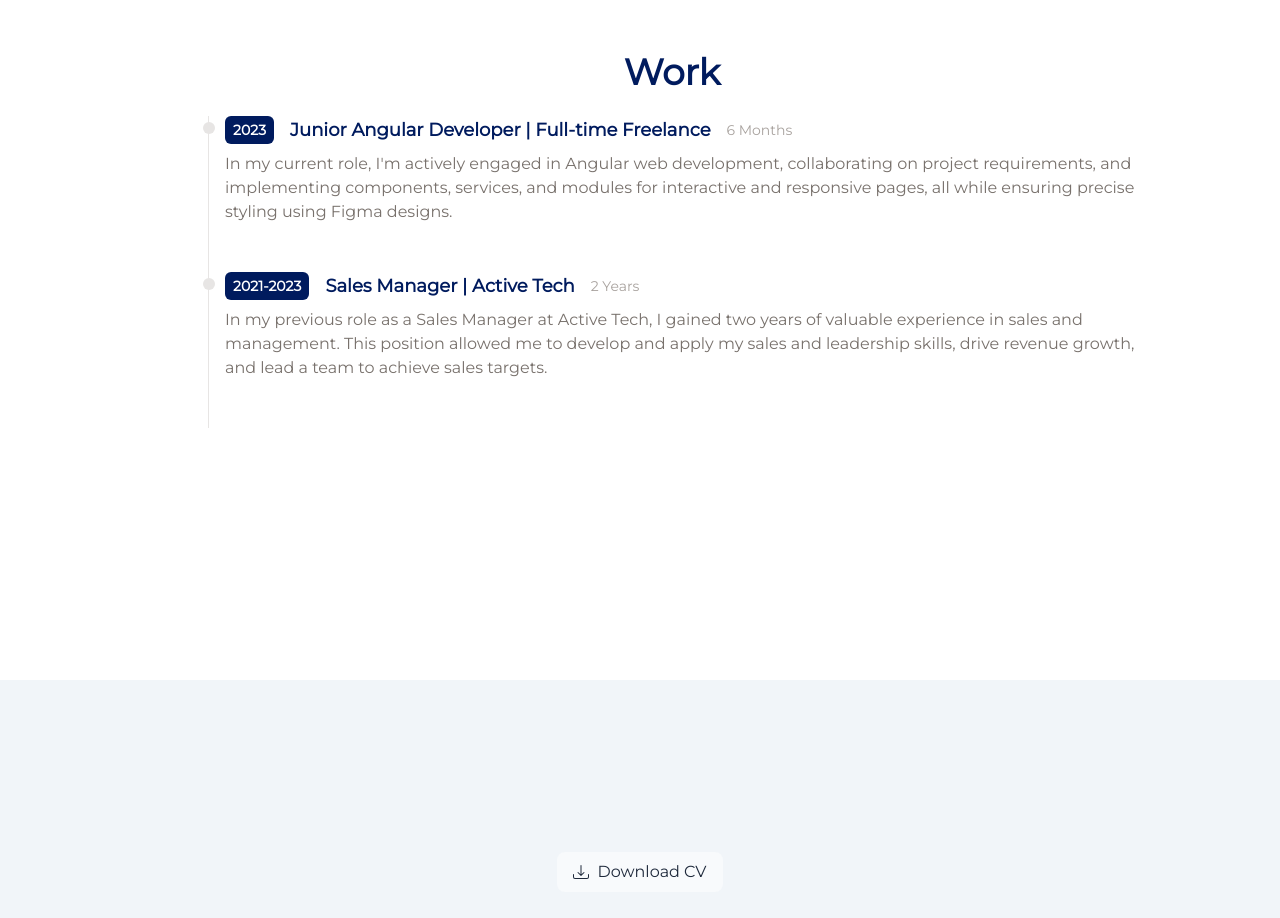
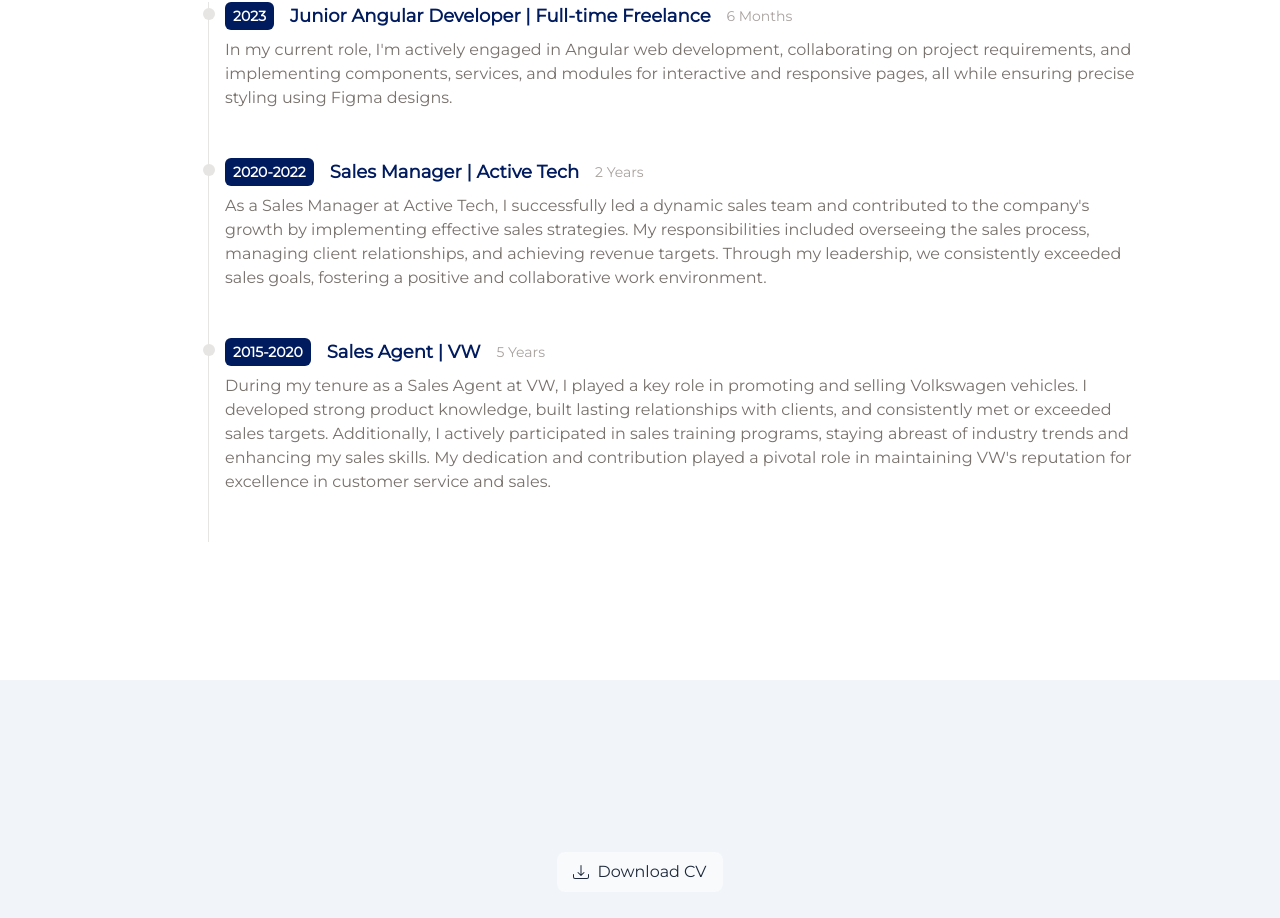
Before and after one commit to RonBachar/my-site, a React (Vite) app: page / in a window 1280 px wide. Shown: the part 1760-2678 px from the top of the page. Built offline with nearby package versions, Linux system fonts and the light colour scheme.

Commit message:
work changes

```diff
--- a/src/components/Work.jsx
+++ b/src/components/Work.jsx
@@ -6,17 +6,19 @@ const data = [
   title: "Junior Angular Developer | Full-time Freelance",
   duration: "6 Months",
   year: "2023",
-    details: `
-    In my current role, I'm actively engaged in Angular web development, collaborating on project requirements, and implementing components, services, and modules for interactive and responsive pages, all while ensuring precise styling using Figma designs.
-    `,
+  details: `In my current role, I'm actively engaged in Angular web development, collaborating on project requirements, and implementing components, services, and modules for interactive and responsive pages, all while ensuring precise styling using Figma designs. `,
   },
   {
   title: "Sales Manager | Active Tech",
   duration: "2 Years",
-    year: "2021-2023",
-    details: `
-    In my previous role as a Sales Manager at Active Tech, I gained two years of valuable experience in sales and management. This position allowed me to develop and apply my sales and leadership skills, drive revenue growth, and lead a team to achieve sales targets.
-    `,
+  year: "2020-2022",
+  details: `As a Sales Manager at Active Tech, I successfully led a dynamic sales team and contributed to the company's growth by implementing effective sales strategies. My responsibilities included overseeing the sales process, managing client relationships, and achieving revenue targets. Through my leadership, we consistently exceeded sales goals, fostering a positive and collaborative work environment. `,
+  },
+  {
+  title: "Sales Agent | VW ",
+  duration: "5 Years",
+  year: "2015-2020",
+  details: `During my tenure as a Sales Agent at VW, I played a key role in promoting and selling Volkswagen vehicles. I developed strong product knowledge, built lasting relationships with clients, and consistently met or exceeded sales targets. Additionally, I actively participated in sales training programs, staying abreast of industry trends and enhancing my sales skills. My dedication and contribution played a pivotal role in maintaining VW's reputation for excellence in customer service and sales.` ,
   },
   ];
 
```
Lines whose indentation alone changed are shown as unchanged.
